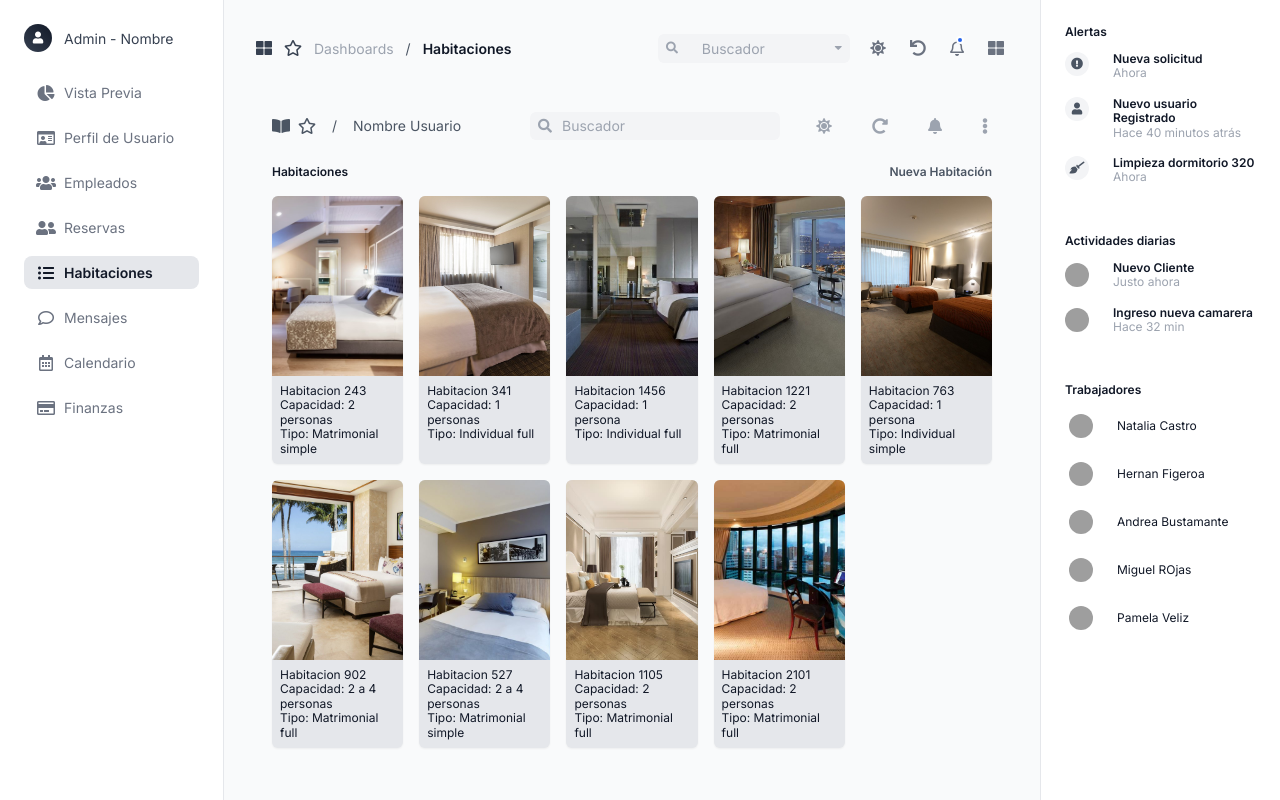
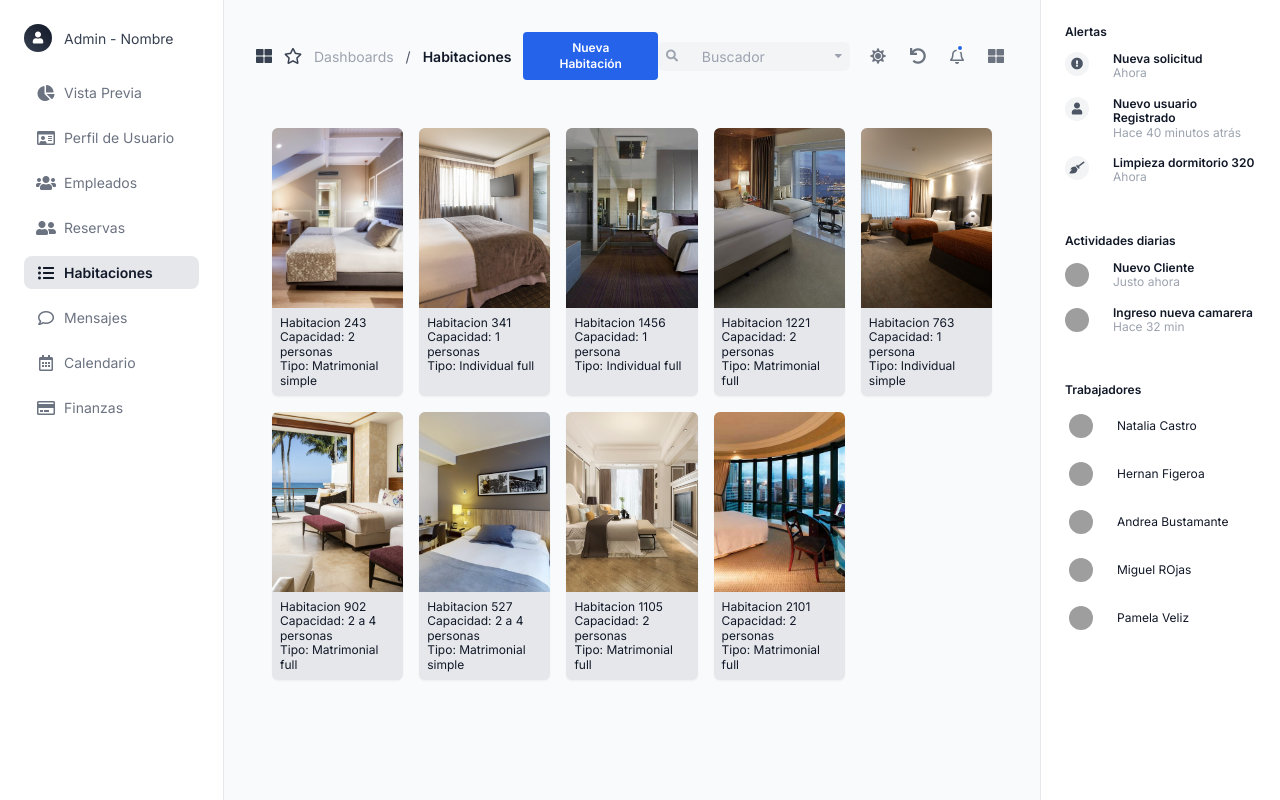
Before and after one commit to Lalaie/Grupo-6-Ing.-de-Software, a Django app: page /habitaciones/ in a window 1280 px wide. Run offline with Django 5.2, Linux system fonts and the light colour scheme; some libraries are stand-ins or nearby versions; grey boxes are pictures that could not be loaded.

Commit message:
ajustes finales de navegacion

```diff
--- a/hotel_dashboard/dashboard/templates/dashboard.html
+++ b/hotel_dashboard/dashboard/templates/dashboard.html
@@ -38,7 +38,7 @@
                 <i class="fas fa-user-friends text-base"></i>
                 <span>Reservas</span>
             </a>
-            <a class="nav-item" href="http://127.0.0.1:8000/habitraciones/">
+            <a class="nav-item" href="http://127.0.0.1:8000/habitaciones/">
                 <i class="fas fa-list-ul text-base"></i>
                 <span>Habitaciones</span>
             </a>
--- a/hotel_dashboard/dashboard/templates/empleados.html
+++ b/hotel_dashboard/dashboard/templates/empleados.html
@@ -36,7 +36,7 @@
         <i class="fas fa-user-friends"></i>
         <span>Reservas</span>
       </a>
-      <a class="nav-item" href="http://127.0.0.1:8000/habitraciones/">
+      <a class="nav-item" href="http://127.0.0.1:8000/habitaciones/">
         <i class="fas fa-list-ul"></i>
         <span>Habitaciones</span>
       </a>
--- a/hotel_dashboard/dashboard/templates/habitaciones.html
+++ b/hotel_dashboard/dashboard/templates/habitaciones.html
@@ -37,7 +37,7 @@
                 <i class="fas fa-user-friends"></i>
                 <span>Reservas</span>
             </a>
-            <a class="nav-item active" href="http://127.0.0.1:8000/habitraciones/">
+            <a class="nav-item active" href="http://127.0.0.1:8000/habitaciones/">
                 <i class="fas fa-list-ul"></i>
                 <span>Habitaciones</span>
             </a>
@@ -66,6 +66,11 @@
                 <span class="text-gray-400">Dashboards</span>
                 <span>/</span>
                 <span class="text-gray-900 font-semibold">Habitaciones</span>
+                <button
+                class="bg-blue-600 text-white text-xs font-semibold rounded px-4 py-2 hover:bg-blue-700 focus:outline-none focus:ring-2 focus:ring-offset-1 focus:ring-blue-600"
+                type="button">
+                Nueva Habitación
+              </button>
             </div>
             <div class="top-bar-right">
                 <div class="search-box">
@@ -90,62 +95,8 @@
         </header>
 
         <section class="flex-1">
-            <main class="flex-1 px-4 py-6">
-                <!-- Top bar -->
-                <div class="flex flex-wrap items-center justify-between text-gray-700 text-sm mb-6 gap-2">
-                    <div class="flex items-center space-x-2 flex-wrap">
-                        <button class="flex items-center space-x-1 text-gray-700 hover:text-gray-900" type="button">
-                            <i class="fas fa-book-open text-base">
-                            </i>
-                            <i class="far fa-star text-base">
-                            </i>
-                        </button>
-                        <span>
-                            /
-                        </span>
-                        <span>
-                            Nombre Usuario
-                        </span>
-                    </div>
-                    <div class="flex items-center space-x-4 text-gray-400 text-sm flex-wrap justify-center">
-                        <div class="relative">
-                            <input
-                                class="pl-8 pr-2 py-1 rounded-md bg-gray-100 text-gray-400 placeholder-gray-400 focus:outline-none focus:ring-1 focus:ring-gray-300 focus:text-gray-700"
-                                placeholder="Buscador" type="search" />
-                            <i
-                                class="fas fa-search absolute left-2 top-1/2 -translate-y-1/2 text-gray-400 pointer-events-none">
-                            </i>
-                        </div>
-                        <button aria-label="Modo oscuro" class="hover:text-gray-700" type="button">
-                            <i class="fas fa-sun">
-                            </i>
-                        </button>
-                        <button aria-label="Historial" class="hover:text-gray-700" type="button">
-                            <i class="fas fa-redo-alt">
-                            </i>
-                        </button>
-                        <button aria-label="Notificaciones" class="hover:text-gray-700" type="button">
-                            <i class="fas fa-bell">
-                            </i>
-                        </button>
-                        <button aria-label="Opciones" class="hover:text-gray-700" type="button">
-                            <i class="fas fa-ellipsis-v">
-                            </i>
-                        </button>
-                    </div>
-                </div>
-                <!-- Section header -->
-                <div class="flex justify-between items-center mb-4 text-xs font-semibold text-gray-900">
-                    <h2>
-                        Habitaciones
-                    </h2>
-                    <button
-                        class="bg-blue-600 text-white text-xs font-semibold rounded px-4 py-2 hover:bg-blue-700 focus:outline-none focus:ring-2 focus:ring-offset-1 focus:ring-blue-600"
-                        type="button">
-                        Nueva Habitación
-                    </button>
+            <main class=" px-4 py-6">
 
-                </div>
                 <!-- Rooms grid responsive -->
                 <div
                     class="grid grid-cols-1 sm:grid-cols-2 md:grid-cols-3 lg:grid-cols-4 xl:grid-cols-5 gap-4 max-w-full">
```
